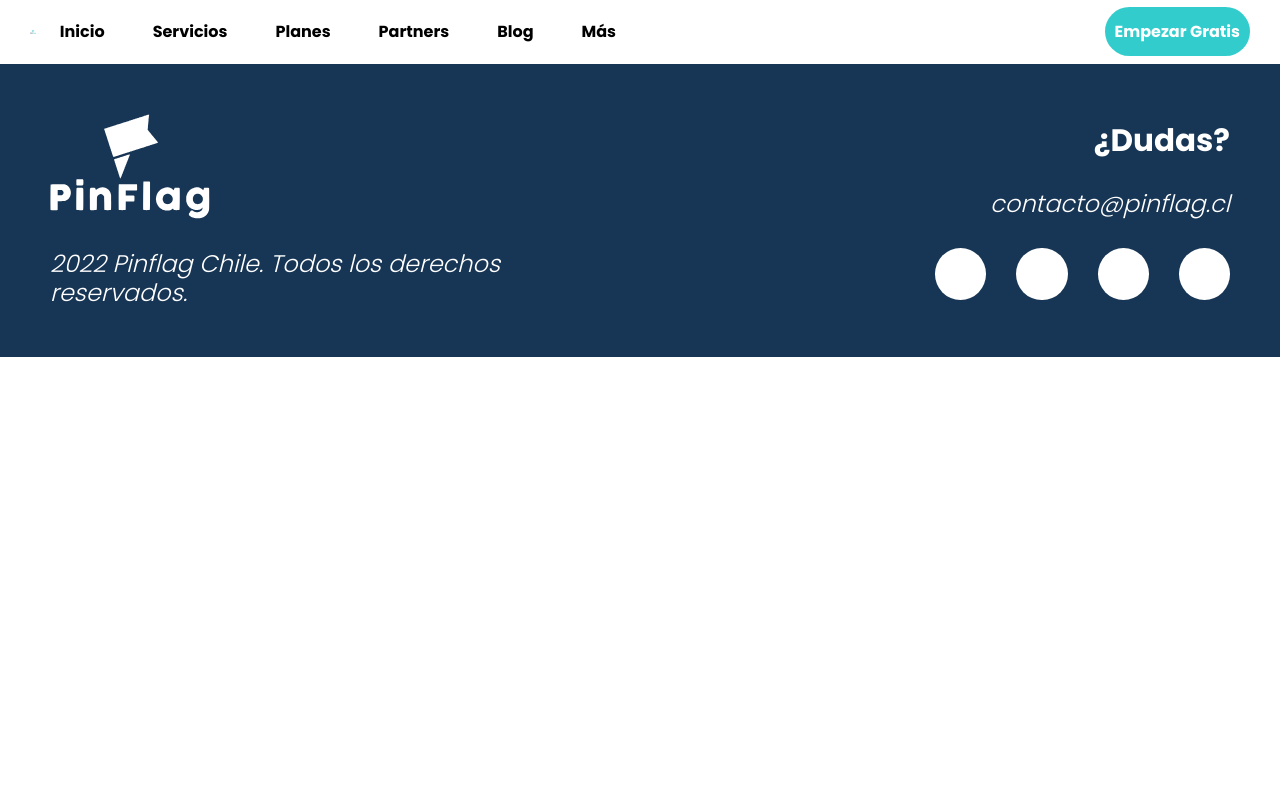
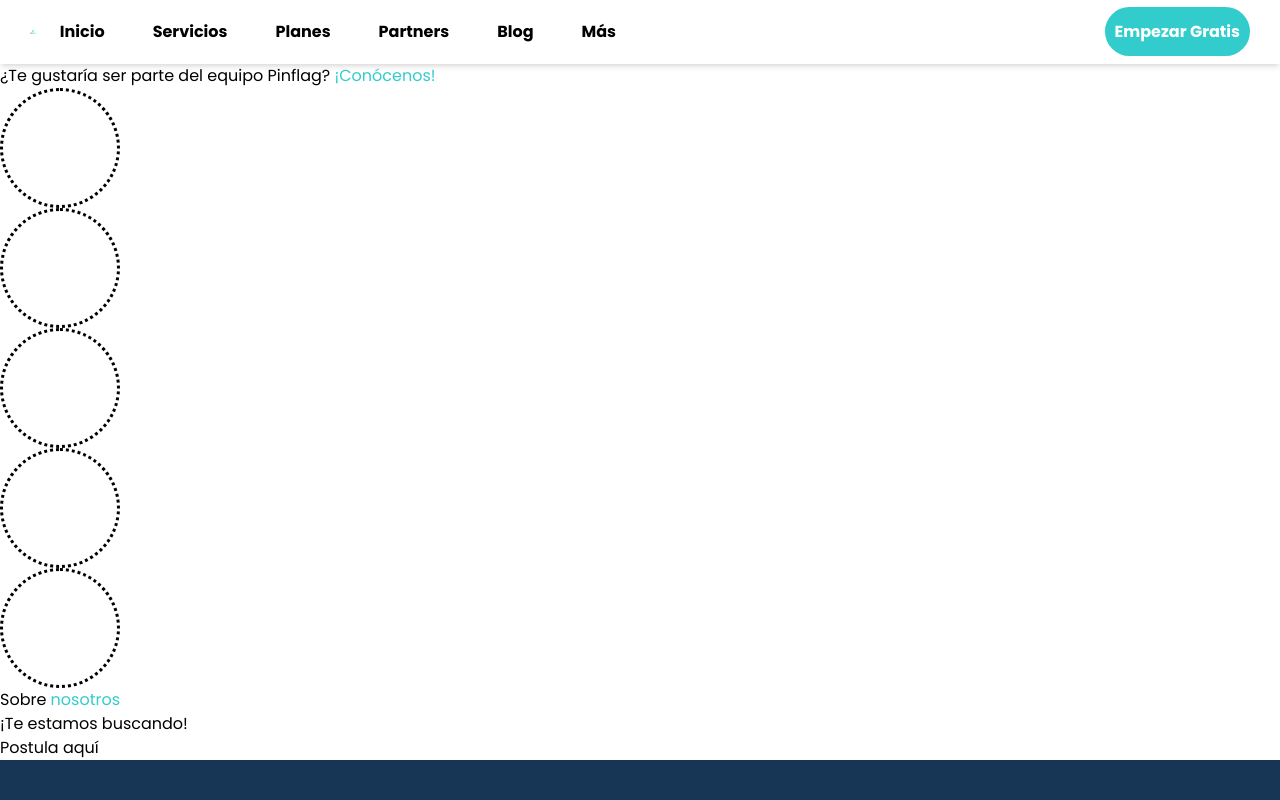
Before and after one commit to ManuelAbraham2001/pinflag, a React (Create React App) app: page /mas/nosotros in a window 1280 px wide. Shown: the top 800 px of the page. Built offline with nearby package versions, Linux system fonts and the light colour scheme.

Commit message:
creacion sobre nosotros

```diff
--- a/src/App.js
+++ b/src/App.js
@@ -7,6 +7,7 @@ import { Partners } from './pages/partners/Partners';
 import More from './pages/more/More'
 import Footer from './components/shared/footer/Footer';
 import MoreTienda from './pages/more/MoreTienda';
+import MoreUs from './pages/more/MoreUs';
 import Servicios from './pages/servicios/Servicios';
 import Blog from './pages/blog/Blog';
 import { BrowserRouter, Route, Routes } from "react-router-dom";
@@ -24,6 +25,7 @@ function App() {
                 <Route path='/blog' element={<Blog/>} />
                 <Route path='/mas/clientes' element={<More/>} />
                 <Route path='/mas/tiendas' element={<MoreTienda/>} />
+                <Route path='/mas/nosotros' element={<MoreUs/>} />
             </Routes>
           <Footer></Footer>
       </BrowserRouter>
--- /dev/null
+++ b/src/components/sobreNosotros/sobreNosotros.js
@@ -0,0 +1,11 @@
+import React from 'react'
+
+const sobreNosotros = () => {
+  return (
+    <div>
+      xdxdxdxd
+    </div>
+  )
+}
+
+export default sobreNosotros
--- /dev/null
+++ b/src/pages/more/MoreUs.css
@@ -0,0 +1,9 @@
+.c-calipso{
+    color: #33CCCC;
+}
+.dotted-img{
+    border: 3px dotted black;
+    border-radius: 99px;
+    width: 120px;
+    height: 120px;
+}
--- /dev/null
+++ b/src/pages/more/MoreUs.js
@@ -0,0 +1,36 @@
+import React from "react";
+import sobreNosotros from "../../components/sobreNosotros/sobreNosotros";
+import "./MoreUs.css";
+const MoreUs = () => {
+  return (
+    <div>
+      <div>
+        <div>
+          <h1>
+            ¿Te gustaría ser parte del equipo Pinflag?{" "}
+            <span className="c-calipso">¡Conócenos!</span>
+          </h1>
+          <div className="dotted-img"></div>
+          <div className="dotted-img"></div>
+        </div>
+        <div>
+          <div className="dotted-img"></div>
+          <div className="dotted-img"></div>
+          <div className="dotted-img"></div>
+        </div>
+      </div>
+      <h2>
+        Sobre <span className="c-calipso">nosotros</span>
+      </h2>
+      <div>
+
+      </div>
+      <div>
+        <h2>¡Te estamos buscando!</h2>
+        <button>Postula aquí</button>
+      </div>
+    </div>
+  );
+};
+
+export default MoreUs;
--- a/src/pages/more/_more.scss
+++ b/src/pages/more/_more.scss
@@ -115,6 +115,9 @@
     }
 }
 
+.c-calipso{
+    color: $calipso;
+}
 @media only screen and (min-width: 320px) and (max-width: 1280px) {
     .more_title{
 
```
Also changed, not shown: 1 other file (tests, documents, lock files or other folders).
